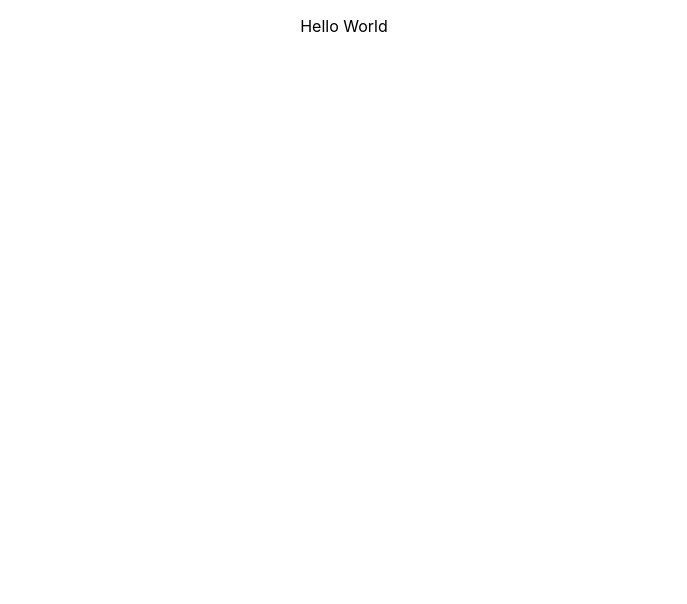
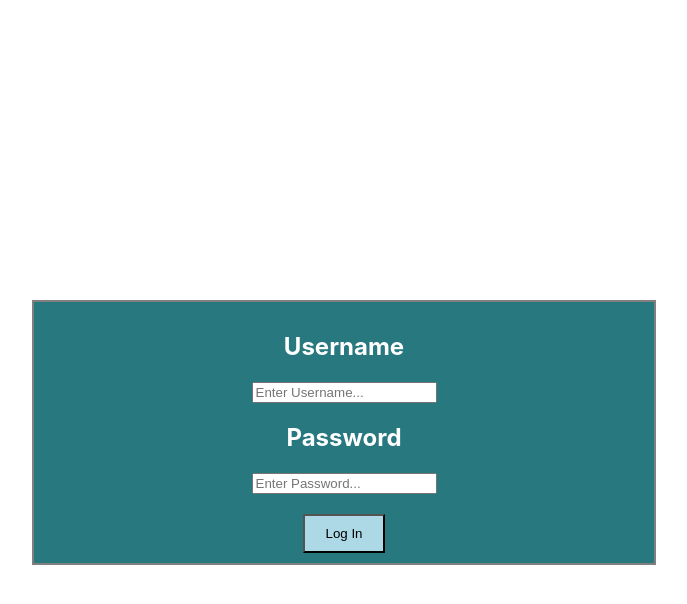
Before and after one commit to dangnlu18/flykids-react-fe, a React (Create React App) app: page / in a window 1280 px wide. Shown: the top 604 px of the page, without its empty margins (296-983 px from the left). Built offline with nearby package versions, Linux system fonts and the light colour scheme.

Commit message:
Got the general display looking ok. Got a username and password field. Then added a log in button

```diff
--- a/package.json
+++ b/package.json
@@ -3,10 +3,13 @@
   "version": "0.1.0",
   "private": true,
   "dependencies": {
+    "axios": "^0.19.0",
     "formik": "^2.0.4",
     "react": "^16.11.0",
     "react-dom": "^16.11.0",
-    "react-scripts": "3.2.0"
+    "react-scripts": "3.2.0",
+    "styled-components": "^4.4.1",
+    "yup": "^0.27.0"
   },
   "scripts": {
     "start": "react-scripts start",
--- a/src/components/LogInForm.js
+++ b/src/components/LogInForm.js
@@ -1,12 +1,84 @@
-import React from "react";
-import { formik } from "formik";
+import React, {useState, useEffect} from "react";
+import { withFormik, Form, Field } from "formik";
+import * as Yup from "yup";
+import Styled from "styled-components";
+// import axios from "axios";
 
+const Div = Styled.div`
+    border: 2px solid gray;
+    background-color: #287880;
+    padding: 10px;
+    width: 600px;
+    margin: 0 auto;
+    margin-top: 300px;
+`;
 
+const H2 = Styled.h2`
+    padding: 0px;
+    margin: 20px;
+    color: white;
+`;
 
-export default function Login(){
-    return(
-        <div>
-            <p>Hello World</p>
-        </div>
-    )
+const Button = Styled.button`
+padding: 10px 20px 10px 20px;
+background-color: lightblue;
+margin-top: 20px;
+`;
+
+const Login = ({ handleChange, status }) => {
+
+    const [ users, setUsers ] = useState([]);
+
+    useEffect(() => {
+        status && setUsers(users => [...users, status])
+    }, [status]);
+
+        return (
+            <Div>
+                <Form>
+                    <div className="field">
+                        <label>
+                           <div> <H2>Username</H2> </div>
+                            <Field
+                                className="field"
+                                type="text"
+                                name="username"
+                                placeholder="Enter Username..."
+                                // value={values.username}
+                                onChange={handleChange}
+                            />
+                        </label>
+
+                        <div className="field">
+                        <label>
+                        <div> <H2>Password</H2> </div>
+                            <Field
+                                type="password"
+                                name="password"
+                                placeholder="Enter Password..."
+                                onChange={handleChange}
+                            />
+                        </label>
+                        <div><Button>Log In</Button></div>
+
+                    </div>
+                    </div>
+                </Form>
+            </Div>
+        )
 }
+
+const LoginFormik = withFormik({
+    mapPropsToValues({ username, password }) {
+        return {
+            username: username || "",
+            password: password || "",
+        };
+    },
+    validationSchema: Yup.object().shape({
+        username: Yup.string().required("Please enter a username"),
+        password: Yup.string().required("Please enter a password!")
+    }),
+})(Login);
+
+export default LoginFormik;
```
Also changed, not shown: 1 other file (tests, documents, lock files or other folders).
